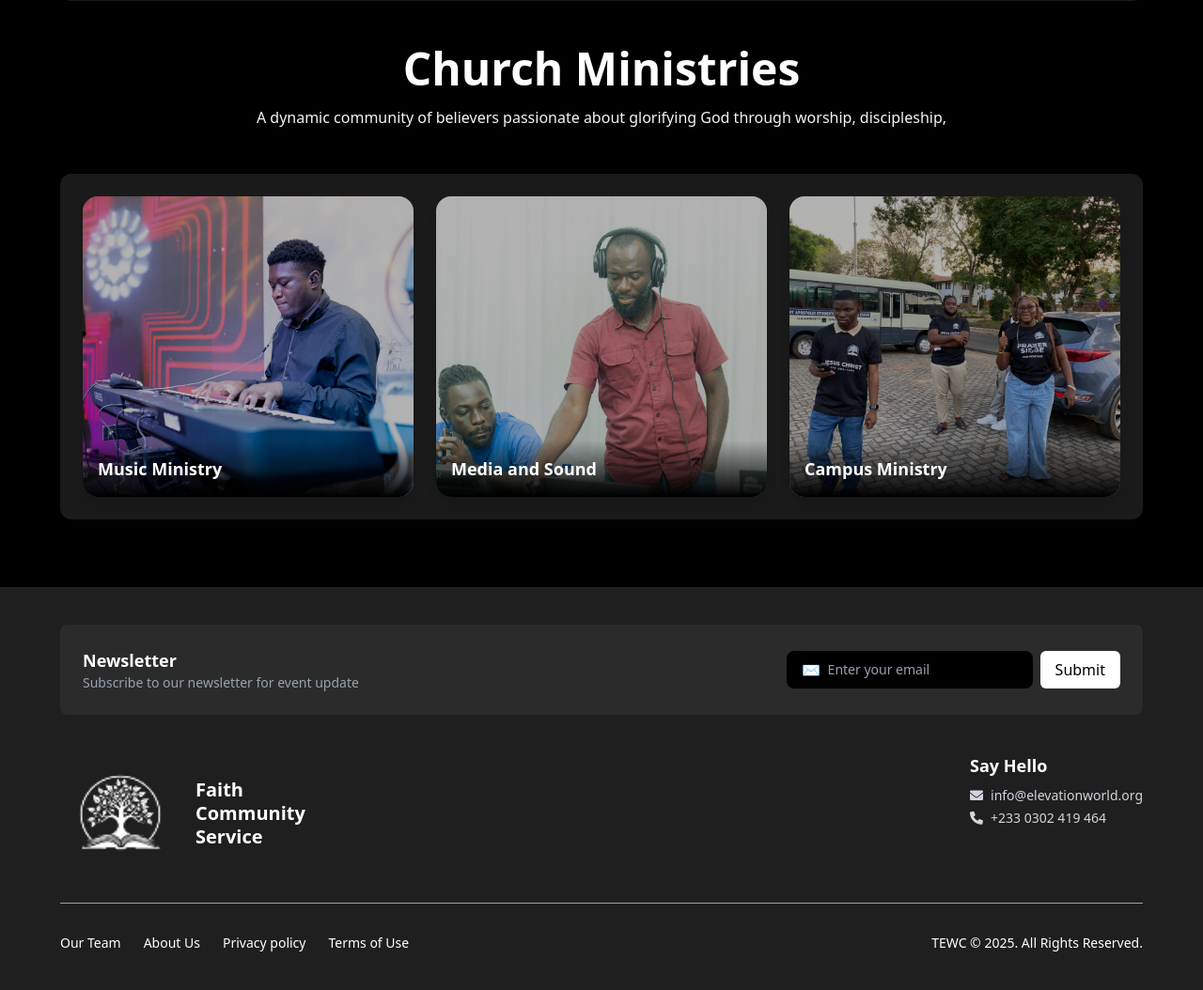
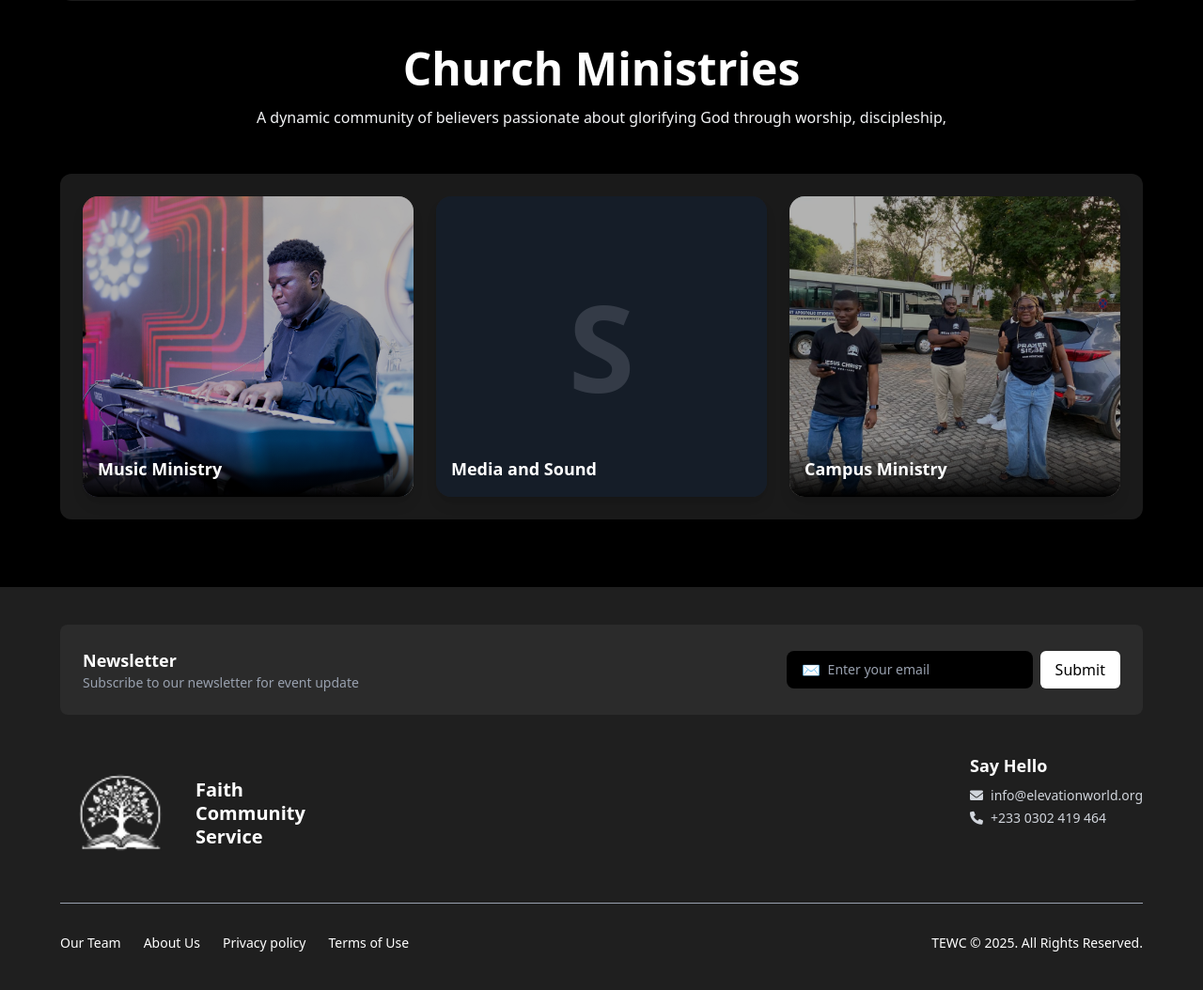
Before and after one commit to HansOheneba/elevationworld, a Flask app: page / in a window 1280 px wide. Shown: the part 1865-2919 px from the top of the page at 94% size. Run offline with Flask 2, Linux system fonts and the light colour scheme.

Commit message:
m&s update

```diff
--- a/templates/index.html
+++ b/templates/index.html
@@ -154,9 +154,11 @@
     </div>
     <!-- Tile 1 -->
 <div class="relative h-80 rounded-2xl overflow-hidden shadow-lg">
-      <div class="absolute inset-0 bg-[url({{url_for('static', filename='img/ministries2.jpg')}})] bg-cover bg-center"></div>
+  <div class="absolute inset-0 bg-gray-800 flex items-center justify-center">
+    <span class="text-9xl font-bold text-gray-600">S</span>
+  </div>
   <div class="absolute inset-0 bg-black/30"></div> <!-- Dark overlay -->
-      <div class="absolute bottom-0 w-full text-white p-4 bg-gradient-to-b from-transparent to-black">
+  <div class="absolute bottom-0 w-full text-white p-4 bg-gradient-to-b from-transparent to-transparent">
     <h3 class="text-lg font-semibold">Media and Sound</h3>
     <!-- <p class="text-sm">Find peace in the great outdoors</p> -->
   </div>
```
Lines whose indentation alone changed are shown as unchanged.
